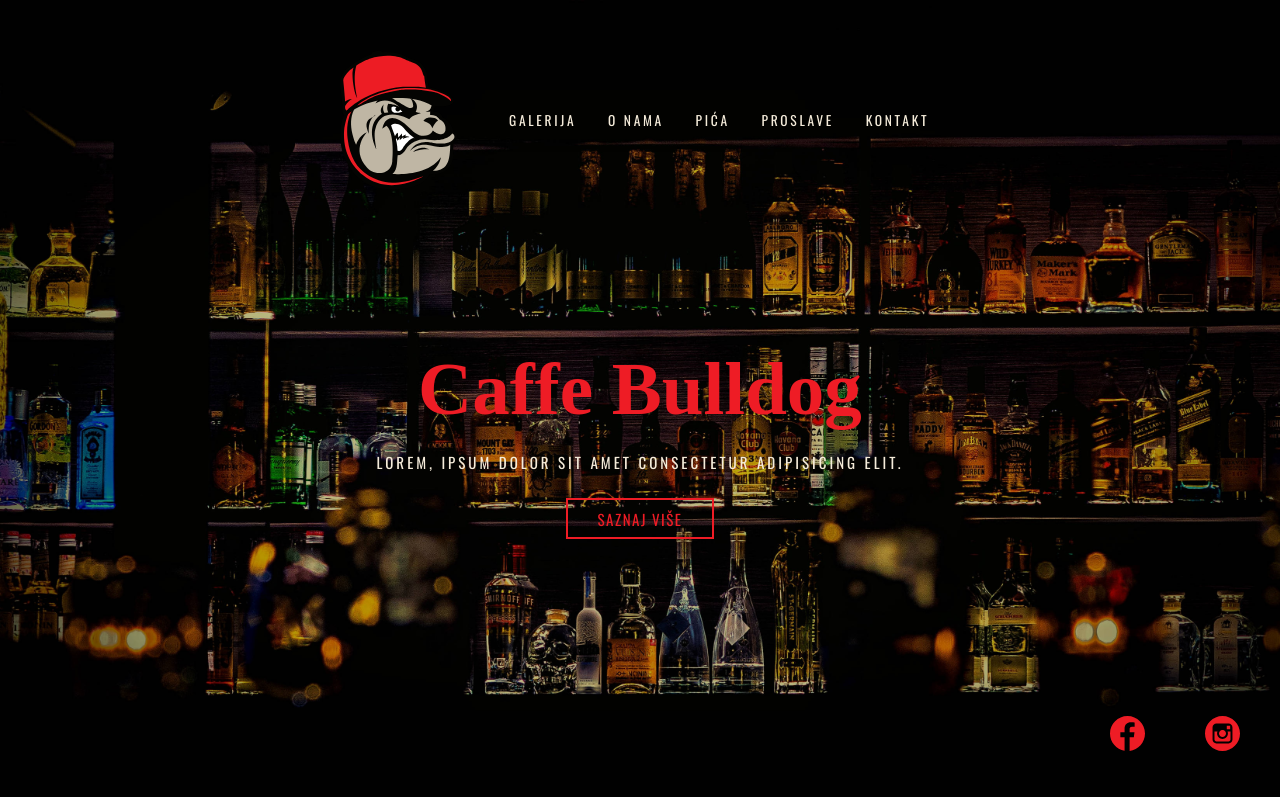
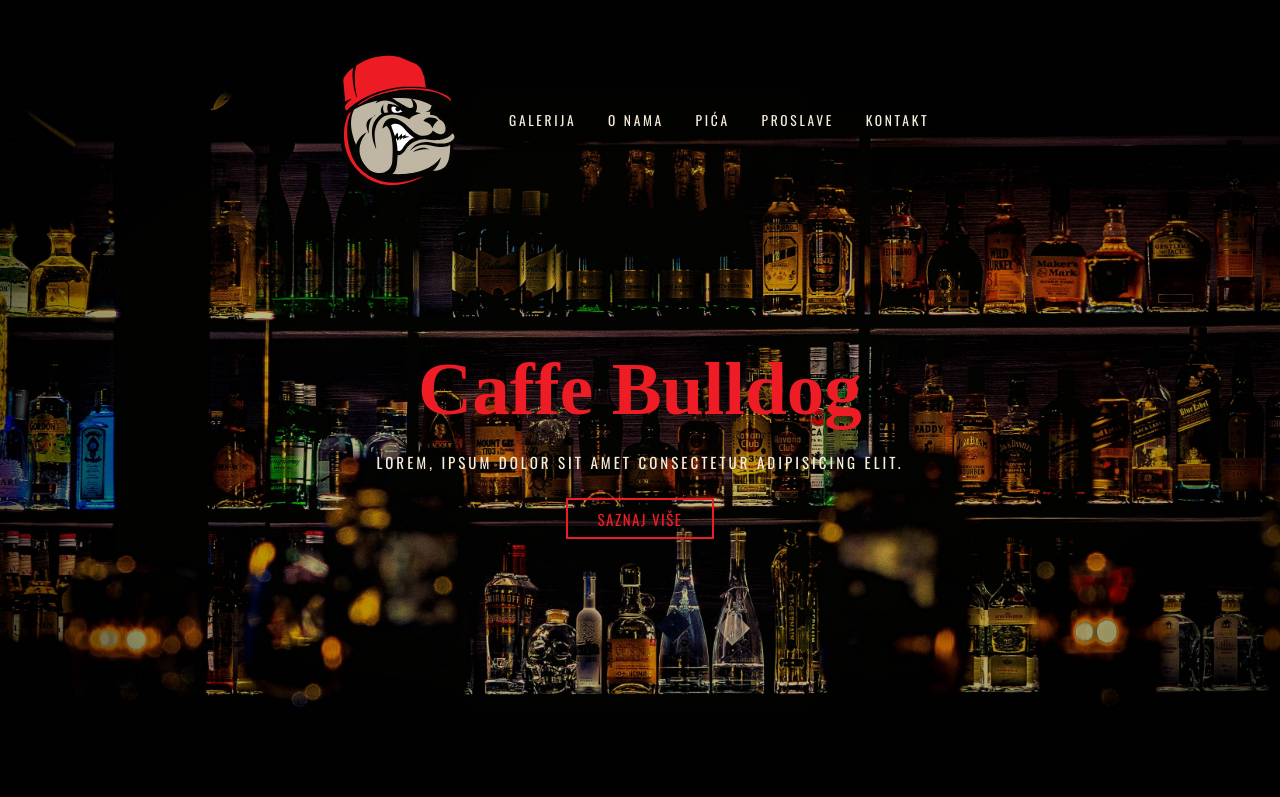
Before and after one commit to jaksm/caffe-bulldog, a plain HTML site: page index.html in a window 1280 px wide. Shown: the top 797 px of the page. Drawn offline with nearby package versions, Linux system fonts and the light colour scheme; some packages are replaced by stand-ins of ours; a web font is replaced by a local one.

Commit message:
Social links temporary removed

```diff
--- a/index.html
+++ b/index.html
@@ -61,12 +61,6 @@
       <h1>Caffe Bulldog</h1>
       <p>Lorem, ipsum dolor sit amet consectetur adipisicing elit.</p>
       <a href="#kontakt" class="btn">Saznaj Više</a>
-    </div>
-    <div class="social">
-      <ul>
-        <li><a href="#"><img src="static/facebook-logo.svg" alt="Facebook"></a></li>
-        <li><a href="#"><img src="static/instagram-logo.svg" alt="Instagram"></a></li>
-      </ul>
     </div>
   </header>
   <section id="pica">
@@ -205,12 +199,6 @@
         <a href="mailto:jaksa.malisic@gmail.com">Jakša Mališić</a> &copy; 2017
       </p>
     </div>
-    <div class="social">
-      <ul>
-        <li><a href="#"><img src="static/facebook-logo.svg" alt="Facebook"></a></li>
-        <li><a href="#"><img src="static/instagram-logo.svg" alt="Instagram"></a></li>
-      </ul>
-    </div>
   </footer>
   <script>
     var toggle = document.getElementById('nav-icon2')
--- a/scss/_social.scss
+++ b/scss/_social.scss
@@ -1,11 +1,5 @@
 .social {
-  position: absolute;
-  bottom: 2em;
-  right: 5em;
-  width: 125px;
-  @media screen and (max-width: $sm-breakpoint) {
-    right: 2.5em;
-  }
+  flex: 0 1 100%;
   ul {
     display: flex;
     padding: 0;
```
Also changed, not shown: app.css, dist/css/app.min.css, 2 other files.
